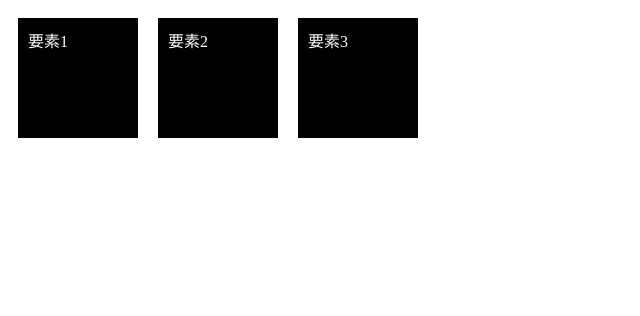
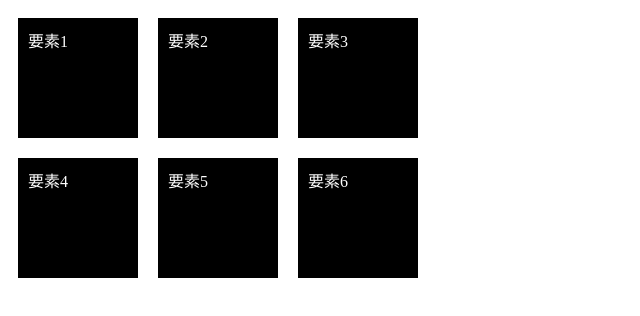
Before and after one commit to SuzukiOribe/git-practice, a plain HTML site: page index.html in a window 1280 px wide. Shown: the whole page, without its empty margins (0-640 px from the left). Drawn offline with Linux system fonts and the light colour scheme.

Commit message:
index編集

```diff
--- a/index.html
+++ b/index.html
@@ -16,6 +16,11 @@
   <div class="small">要素2</div>
   <div class="small">要素3</div>
 </div>
+<div class="big">
+  <div class="small">要素4</div>
+  <div class="small">要素5</div>
+  <div class="small">要素6</div>
+</div>
 
 </body>
 
```
